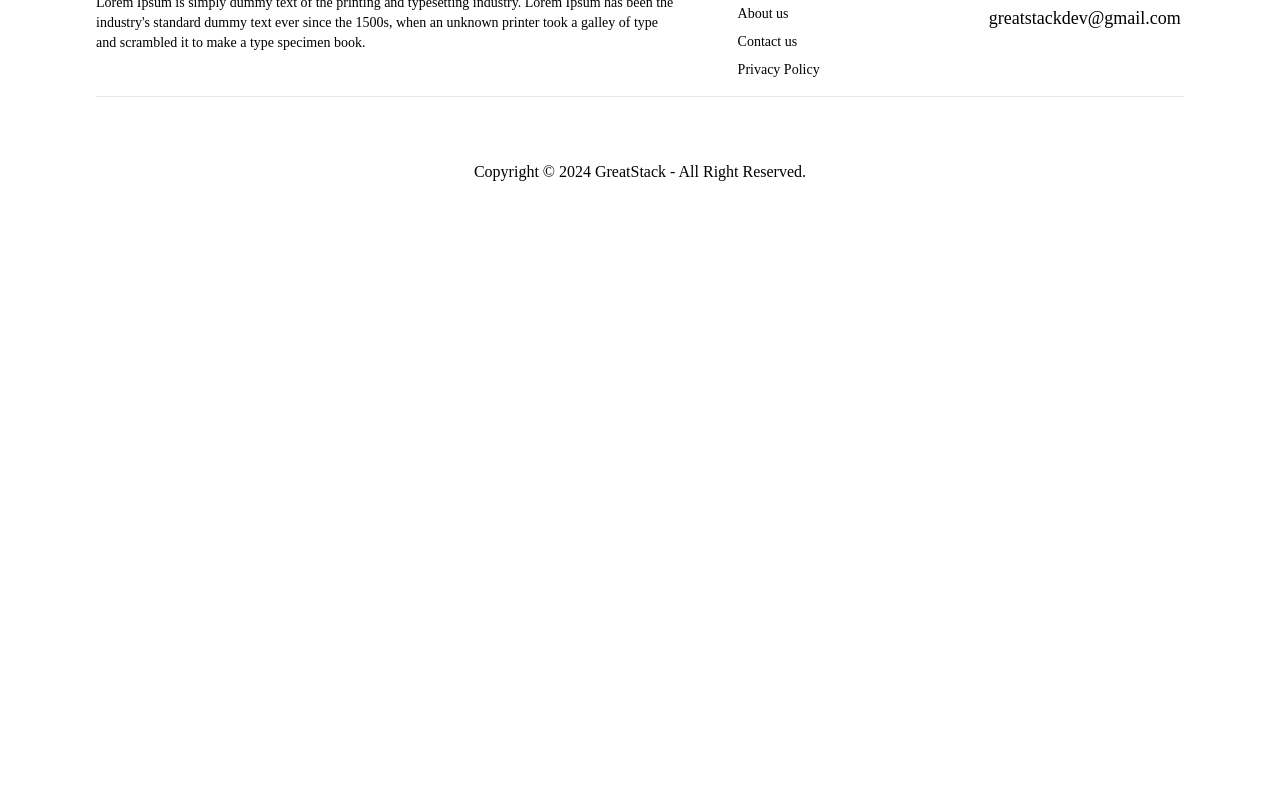
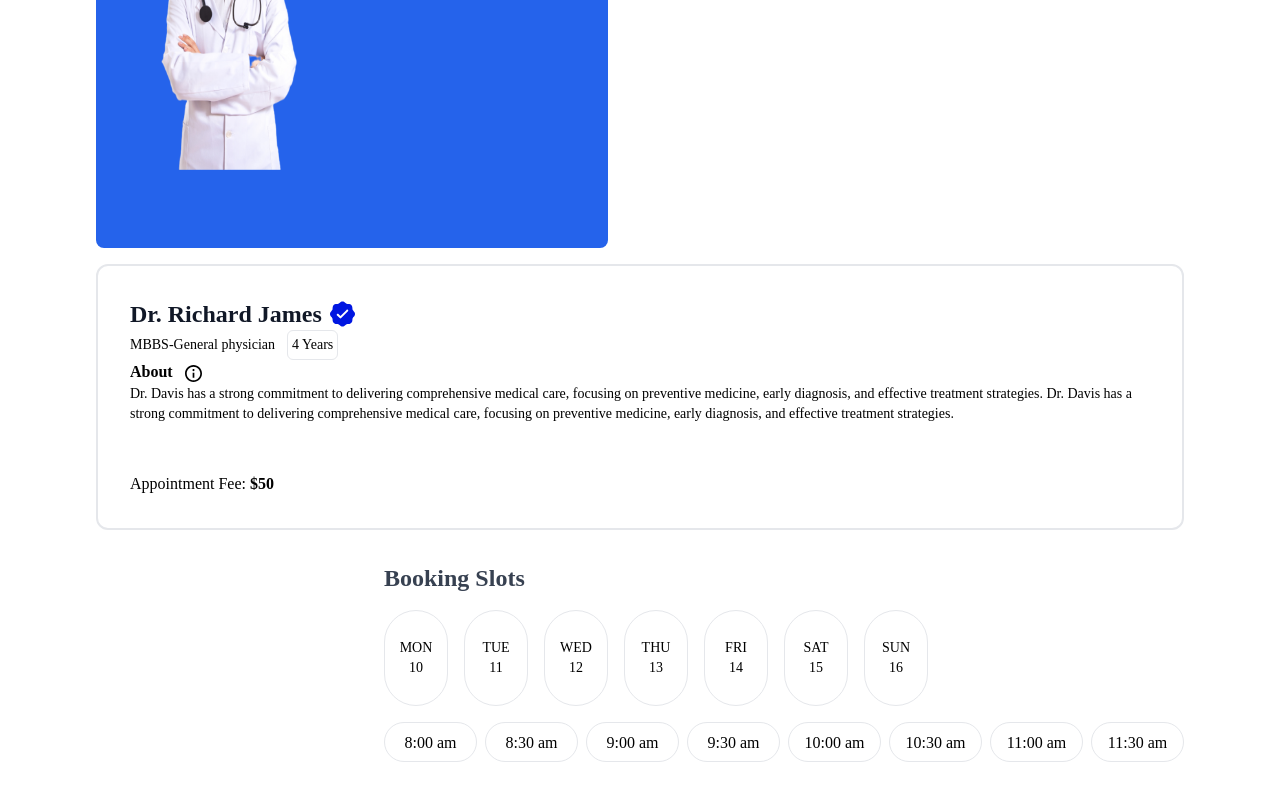
Before and after one commit to AnwarAndargie/hospital-management, a React (Vite) app in the folder front-end/: page /appointment/doc1 in a window 1280 px wide. Shown: the part 300-1085 px from the top of the page. Before the commit the page ends 800 px from the top, so only its background shows below. Built offline with nearby package versions, Linux system fonts and the light colour scheme.

Commit message:
add appointment page

```diff
--- /dev/null
+++ b/front-end/src/components/appointment/BookingSlot.jsx
@@ -0,0 +1,74 @@
+import React, { useState } from "react";
+
+function BookingSlot() {
+  const [date, setDate] = useState({});
+  const [selectedTime, setSelectedTime] = useState("");
+  const slots = [
+    { day: "MON", No: 10 },
+    { day: "TUE", No: 11 },
+    { day: "WED", No: 12 },
+    { day: "THU", No: 13 },
+    { day: "FRI", No: 14 },
+    { day: "SAT", No: 15 },
+    { day: "SUN", No: 16 },
+  ];
+  const time = [
+    "8:00 am",
+    "8:30 am",
+    "9:00 am",
+    "9:30 am",
+    "10:00 am",
+    "10:30 am",
+    "11:00 am",
+    "11:30 am",
+  ];
+  console.log(date);
+  return (
+    <section className="ml-6 lg:ml-96 mt-8 mr-24">
+      <h1 className="text-2xl mb-4 font-semibold text-gray-700">
+        Booking Slots
+      </h1>
+      <div>
+        <div className="flex gap-4">
+          {" "}
+          {slots.map((slot) => {
+            return (
+              <button
+                onClick={() => {
+                  setDate(slot);
+                }}
+                className={`w-10 h-16 text-xs rounded-xl lg:w-16 lg:h-24 border outline-none lg:rounded-[44px] lg:text-sm ${
+                  date.day === slot.day ? `bg-blue-500 text-white` : ``
+                }`}
+              >
+                <p>{slot.day}</p>
+                <p>{slot.No}</p>
+              </button>
+            );
+          })}
+        </div>
+        <div className="grid grid-cols-2 gap-2 lg:flex lg:gap-2 mt-4">
+          {time.map((item) => {
+            return (
+              <button
+                onClick={() => {
+                  setSelectedTime(item);
+                }}
+                className={`  w-28 h-10 border rounded-[44px] outline-none p-2 ${
+                  selectedTime === item ? `bg-blue-500 text-white` : ``
+                }`}
+              >
+                {item}
+              </button>
+            );
+          })}
+        </div>
+        <button className="w-32 h-8 rounded-xl text-xs lg:w-64 lg:h-16 p-2 mt-6 border lg:rounded-[60px] outline-none bg-blue-500 text-white lg:text-sm font-medium">
+          Book an appointment
+        </button>
+      </div>
+    </section>
+  );
+}
+
+export default BookingSlot;
--- /dev/null
+++ b/front-end/src/components/appointment/DoctorAppointment.jsx
@@ -0,0 +1,45 @@
+import React, { useContext } from "react";
+import { AppContext } from "../../context/AppContextProvider";
+
+function DoctorAppointment({ docId }) {
+  const { assets, doctors } = useContext(AppContext);
+  const selctedDoc = doctors.find((doctor) => doctor._id === docId);
+
+  return (
+    <section className="ml-6 mt-4 mr-6 lg:ml-24 lg:mt-8 lg:mr-24">
+      <div className="flex flex-col lg:flex gap-2 lg:gap-4">
+        <div className="w-[100vw] h-[50vh] lg:w-[40vw] lg:h-[50vh] rounded-lg bg-blue-600">
+          <img
+            className="w-3/4 lg:w-[266px] h-[322px]"
+            src={selctedDoc.image}
+            alt={`${selctedDoc.name}`}
+          />
+        </div>
+        <div className="border-2 p-4 w-full lg:rounded-xl lg:p-8">
+          <div className="flex gap-2">
+            <h1 className=" text-xl lg:text-2xl font-bold  text-gray-900">
+              {selctedDoc.name}
+            </h1>
+            <img src={assets.verified_icon} alt="" />
+          </div>
+          <div className="flex items-center gap-3 text-sm">
+            <p>
+              {selctedDoc.degree}-{selctedDoc.speciality}
+            </p>
+            <p className="border rounded-md p-1">{selctedDoc.experience}</p>
+          </div>
+          <p className="font-semibold">
+            About <img className="inline ml-2" src={assets.info_icon} alt="" />
+          </p>
+          <p className="text-sm">{selctedDoc.about}</p>
+          <p className="mt-12">
+            Appointment Fee:{" "}
+            <p className="inline font-semibold ">${selctedDoc.fees}</p>{" "}
+          </p>
+        </div>
+      </div>
+    </section>
+  );
+}
+
+export default DoctorAppointment;
--- /dev/null
+++ b/front-end/src/components/appointment/RelatedDoctors.jsx
@@ -0,0 +1,51 @@
+import React, { useContext } from "react";
+import { AppContext } from "../../context/AppContextProvider";
+import { Link } from "react-router-dom";
+
+function RelatedDoctors({ docId }) {
+  const { doctors } = useContext(AppContext);
+  const selctedDoc = doctors.find((doctor) => doctor._id === docId);
+  const relateDoctors = doctors.filter(
+    (doctor) => doctor.speciality === selctedDoc.speciality
+  );
+  return (
+    <section className="mt-12 lg:mt-36">
+      <div className="flex flex-col items-center w-full">
+        <h1 className="text-xl lg:text-4xl font-bold text-gray-700 mb-2">
+          Related Doctors
+        </h1>
+        <p className="text-xs lg:text-sm">
+          Simply browse through our extensive list of trusted doctors.
+        </p>
+        <div className="grid grid-cols-1 md:grid-cols-2 lg:grid-cols-3 xl:grid-cols-4 gap-2 xl:gap-4 mt-2 xl:mt-8">
+          {relateDoctors.map((doctor) => (
+            <Link to={`/appointment/${doctor._id}`} key={doctor.id}>
+              <div className="transform transition duration-300 scale-95 hover:opacity-100 hover:scale-100">
+                <div className="flex flex-col w-72 h-72 md:w-52 md:h-52 border rounded-t-xl bg-blue-50 transition-shadow hover:shadow-lg">
+                  <img
+                    className="w-64 h-72 md:w-full md:h-60 object-cover rounded-t-xl mb-2"
+                    src={doctor.image}
+                    alt={`${doctor.name} profile`}
+                  />
+                </div>
+                <div className="bg-white p-4 border-t-0 rounded-b-md">
+                  <p className="text-green-500 text-lg md:text-sm mb-1">
+                    Available
+                  </p>
+                  <p className="text-xl md:text-lg font-semibold">
+                    {doctor.name}
+                  </p>
+                  <p className="text-lg md:text-sm font-light">
+                    {doctor.speciality}
+                  </p>
+                </div>
+              </div>
+            </Link>
+          ))}
+        </div>
+      </div>
+    </section>
+  );
+}
+
+export default RelatedDoctors;
--- a/front-end/src/components/AllDoctors.jsx
+++ b/front-end/src/components/home/AllDoctors.jsx
@@ -1,13 +1,12 @@
 import React, { useEffect, useState, useContext } from "react";
-import { specialityData } from "../../public/assets/assets_frontend/assets";
 import { Link, useNavigate, useParams } from "react-router-dom";
-import { AppContext } from "../context/AppContextProvider";
+import { AppContext } from "../../context/AppContextProvider";
 
 function AllDoctors() {
   const { speciality } = useParams();
   const [filteredDocs, setFilteredDocs] = useState([]);
   const navigate = useNavigate();
-  const { doctors } = useContext(AppContext);
+  const { doctors, specialityData } = useContext(AppContext);
 
   useEffect(() => {
     if (speciality) {
@@ -48,7 +47,7 @@ function AllDoctors() {
         <div className="flex flex-col items-center w-full">
           <div className="grid grid-cols-1 md:grid-cols-2 lg:grid-cols-3 xl:grid-cols-4 gap-2 xl:gap-4 mt-4 xl:mt-8">
             {filteredDocs.map((doctor) => (
-              <Link to={`/doctors/${doctor.id}`} key={doctor.id}>
+              <Link to={`/appointment/${doctor._id}`} key={doctor.id}>
                 <div className="transform transition duration-300 scale-95 hover:opacity-100 hover:scale-100">
                   <div className="flex flex-col w-72 h-72 md:w-52 md:h-52 border rounded-t-xl bg-blue-50 transition-shadow hover:shadow-lg">
                     <img
--- a/front-end/src/components/BookAppointmentCard..jsx
+++ b/front-end/src/components/home/BookAppointmentCard.jsx
@@ -1,5 +1,5 @@
 import React, { useContext } from "react";
-import { AppContext } from "../context/AppContextProvider";
+import { AppContext } from "../../context/AppContextProvider";
 
 function BookAppointmentCard() {
   const { assets } = useContext(AppContext);
--- a/front-end/src/components/BySpeciality.jsx
+++ b/front-end/src/components/home/BySpeciality.jsx
@@ -1,6 +1,6 @@
 import React, { useContext } from "react";
 import { useNavigate } from "react-router-dom";
-import { AppContext } from "../context/AppContextProvider";
+import { AppContext } from "../../context/AppContextProvider";
 
 function BySpeciality() {
   const navigate = useNavigate();
--- a/front-end/src/components/HomeCard.jsx
+++ b/front-end/src/components/home/HomeCard.jsx
@@ -1,5 +1,5 @@
 import React, { useContext } from "react";
-import { AppContext } from "../context/AppContextProvider";
+import { AppContext } from "../../context/AppContextProvider";
 
 function HomeCard() {
   const { assets } = useContext(AppContext);
--- a/front-end/src/components/TopDoctors.jsx
+++ b/front-end/src/components/home/TopDoctors.jsx
@@ -1,6 +1,6 @@
 import React, { useContext } from "react";
 import { Link, useNavigate } from "react-router-dom";
-import { AppContext } from "../context/AppContextProvider";
+import { AppContext } from "../../context/AppContextProvider";
 
 function TopDoctors() {
   const navigate = useNavigate();
--- a/front-end/src/pages/Appointment.jsx
+++ b/front-end/src/pages/Appointment.jsx
@@ -1,7 +1,19 @@
 import React from "react";
+import { useParams } from "react-router-dom";
+import DoctorAppointment from "../components/appointment/DoctorAppointment";
+import RelatedDoctors from "../components/appointment/RelatedDoctors";
+import BookingSlot from "../components/appointment/BookingSlot";
 
 const Appointment = () => {
-  return <div>Appointment</div>;
+  const { docId } = useParams();
+
+  return (
+    <section>
+      <DoctorAppointment docId={docId} />
+      <BookingSlot />
+      <RelatedDoctors docId={docId} />
+    </section>
+  );
 };
 
 export default Appointment;
--- a/front-end/src/pages/Doctors.jsx
+++ b/front-end/src/pages/Doctors.jsx
@@ -1,5 +1,5 @@
 import React from "react";
-import AllDoctors from "../components/AllDoctors";
+import AllDoctors from "../components/home/AllDoctors";
 
 const Doctors = () => {
   return (
```
Also changed, not shown: front-end/src/pages/Home.jsx (+4 -4 lines).
